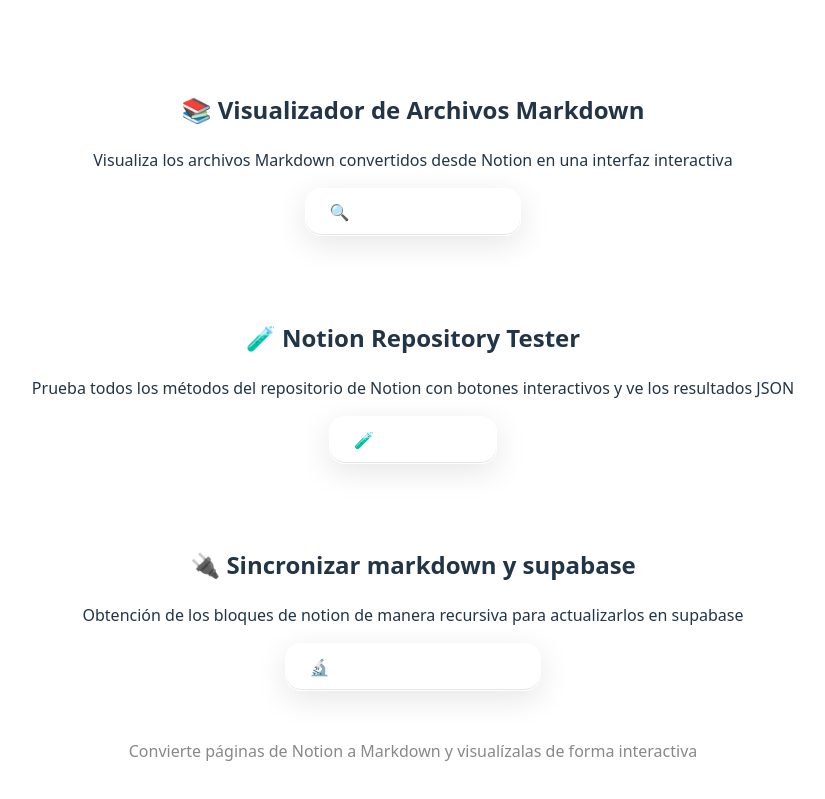
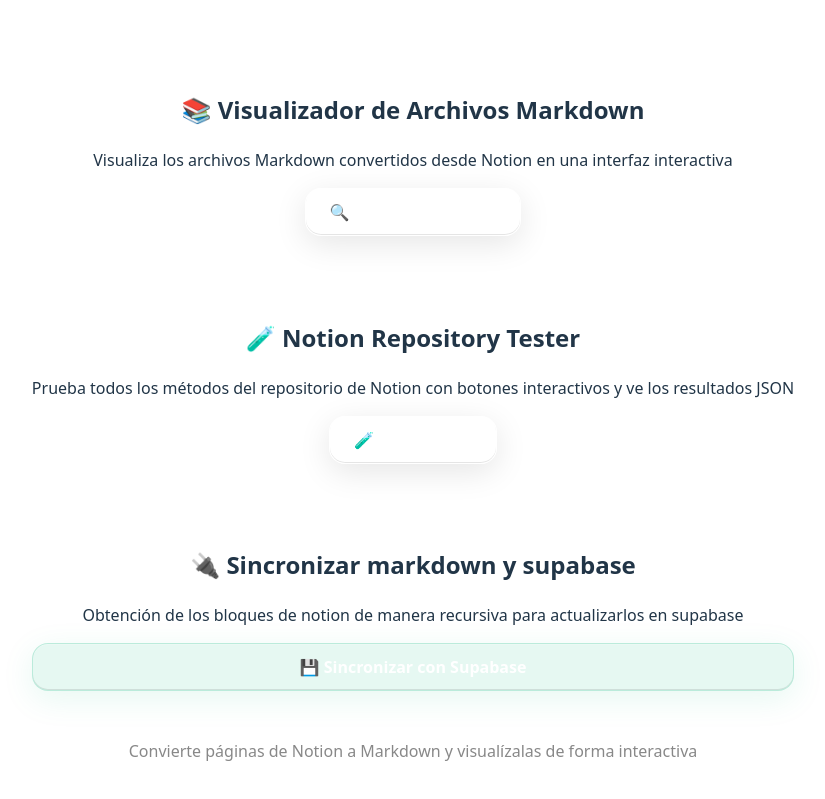
Before and after one commit to drzkn/m2n, a React (Vite) app: page / in a window 1280 px wide. Shown: the part 267-1066 px from the top of the page, without its empty margins (227-1052 px from the left). Built offline with nearby package versions, Linux system fonts and the light colour scheme; no server answers.

Commit message:
creates service to work with supabase

```diff
--- a/src/components/MainPage/MainPage.repository.ts
+++ b/src/components/MainPage/MainPage.repository.ts
@@ -1,25 +1,23 @@
-import { Page } from "../../domain/entities/Page";
-import { container } from "../../infrastructure/di/container";
+import { container } from '../../infrastructure/di/container';
+import { Page } from '../../domain/entities/Page';
+import { MarkdownPageInsert } from '../../adapters/output/infrastructure/supabase/types';
+
+export interface MarkdownFileResult {
+  pageId: string;
+  title: string;
+  markdown: string;
+  blocksCount: number;
+  stats: { totalBlocks: number; maxDepth: number; apiCalls: number };
+}
 
 export class MainPageRepository {
-  private databaseId: string;
-  private handleProcessing: React.Dispatch<React.SetStateAction<boolean>>;
-  private handleProgress: React.Dispatch<React.SetStateAction<{
-    current: number;
-    total: number;
-    currentPageTitle: string;
-  } | null>>;
+  constructor(
+    private databaseId: string,
+    private setIsProcessing: (processing: boolean) => void,
+    private setProgress: (progress: { current: number; total: number; currentPageTitle: string } | null) => void
+  ) { }
 
-  constructor(databaseId: string, handleProcessing: React.Dispatch<React.SetStateAction<boolean>>, handleProgress: React.Dispatch<React.SetStateAction<{
-    current: number;
-    total: number;
-    currentPageTitle: string;
-  } | null>>,) {
-    this.databaseId = databaseId;
-    this.handleProgress = handleProgress
-    this.handleProcessing = handleProcessing;
-  }
-
+  // Función para logs con emojis y timestamp
   private log(level: 'info' | 'success' | 'warn' | 'error', message: string, data?: unknown) {
     const timestamp = new Date().toISOString();
     const logMessage = `[${timestamp}] [MARKDOWN-${level.toUpperCase()}] ${message}`;
@@ -38,8 +36,9 @@
         console.error(`❌ ${logMessage}`, data || '');
         break;
     }
-  };
+  }
 
+  // Función auxiliar para extraer título de página
   private extractPageTitle(page: unknown): string {
     try {
       const pageObj = page as { properties?: Record<string, unknown>; id?: string };
@@ -55,6 +54,7 @@
         }
       }
 
+      // Buscar en otras propiedades que podrían ser el título
       if (properties) {
         for (const [, value] of Object.entries(properties)) {
           if (typeof value === 'object' && value !== null) {
@@ -74,14 +74,16 @@
       const pageObj = page as { id?: string };
       return `Página ${pageObj.id?.slice(0, 8) || 'unknown'}...`;
     }
-  };
+  }
 
-  async handleSyncToMarkdown() {
-    this.handleProcessing(true);
-    this.handleProgress(null);
+  // Función para convertir bloques a markdown y mostrar en consola
+  async handleSyncToMarkdown(): Promise<void> {
+    this.setIsProcessing(true);
+    this.setProgress(null);
     this.log('info', `🚀 Iniciando conversión a markdown para base de datos: ${this.databaseId}`);
 
     try {
+      // Paso 1: Obtener todas las páginas de la base de datos
       this.log('info', '📊 Obteniendo páginas de la base de datos...');
       const pages = await container.queryDatabaseUseCase.execute(this.databaseId);
       this.log('success', `📄 Encontradas ${pages.length} páginas en la base de datos`);
@@ -91,22 +93,17 @@
         return;
       }
 
-      const markdownFiles: Array<{
-        pageId: string;
-        title: string;
-        markdown: string;
-        blocksCount: number;
-        stats: { totalBlocks: number; maxDepth: number; apiCalls: number }
-      }> = [];
-
+      // Paso 2: Procesar cada página en paralelo
+      const markdownFiles: MarkdownFileResult[] = [];
       this.log('info', `🚀 Procesando ${pages.length} páginas en paralelo...`);
 
       let completedPages = 0;
-      const processPage = async (page: unknown, index: number) => {
+      const processPage = async (page: unknown, index: number): Promise<MarkdownFileResult | null> => {
         const pageTitle = this.extractPageTitle(page);
         this.log('info', `📃 [${index + 1}/${pages.length}] Iniciando procesamiento de: ${pageTitle}`);
 
         try {
+          // Obtener bloques recursivos
           this.log('info', `🌳 Obteniendo bloques recursivos para: ${(page as { id: string }).id}`);
           const blocksResult = await container.getBlockChildrenRecursiveUseCase.execute((page as { id: string }).id, {
             maxDepth: 5,
@@ -116,10 +113,11 @@
 
           this.log('success', `🧱 [${pageTitle}] Obtenidos ${blocksResult.totalBlocks} bloques (profundidad máxima: ${blocksResult.maxDepthReached}, ${blocksResult.apiCallsCount} llamadas API)`);
 
+          // Convertir página y bloques a markdown
           this.log('info', `📝 [${pageTitle}] Convirtiendo a markdown...`);
           const markdownContent = container.markdownConverterService.convertPageWithBlocksToMarkdown(page as Page, blocksResult.blocks);
 
-          const markdownFile = {
+          const markdownFile: MarkdownFileResult = {
             pageId: (page as { id: string }).id,
             title: pageTitle,
             markdown: typeof markdownContent === 'string' ? markdownContent : markdownContent.content,
@@ -131,8 +129,9 @@
             }
           };
 
+          // Actualizar progreso de manera thread-safe
           completedPages++;
-          this.handleProgress({
+          this.setProgress({
             current: completedPages,
             total: pages.length,
             currentPageTitle: `Completadas: ${completedPages}/${pages.length}`
@@ -143,7 +142,7 @@
 
         } catch (error) {
           completedPages++;
-          this.handleProgress({
+          this.setProgress({
             current: completedPages,
             total: pages.length,
             currentPageTitle: `Completadas: ${completedPages}/${pages.length} (con errores)`
@@ -154,13 +153,16 @@
         }
       };
 
+      // Ejecutar todas las páginas en paralelo
       const results = await Promise.all(
         pages.map((page, index) => processPage(page, index))
       );
 
+      // Filtrar resultados exitosos
       const successfulResults = results.filter((result): result is NonNullable<typeof result> => result !== null);
       markdownFiles.push(...successfulResults);
 
+      // Paso 3: Mostrar todos los archivos markdown en consola
       this.log('info', '📋 Mostrando archivos markdown generados:');
       console.log('\n🎉 ===== ARCHIVOS MARKDOWN GENERADOS ===== 🎉\n');
 
@@ -175,12 +177,13 @@
         console.log(`\n📄 =============== FIN ARCHIVO ${index + 1} ===============\n`);
       });
 
+      // Resumen final
       const totalBlocks = markdownFiles.reduce((sum, file) => sum + file.blocksCount, 0);
       const totalApiCalls = markdownFiles.reduce((sum, file) => sum + file.stats.apiCalls, 0);
 
       this.log('success', `🎉 Conversión completada: ${markdownFiles.length} archivos, ${totalBlocks} bloques totales, ${totalApiCalls} llamadas API`);
 
-      console.log(`🎉 ¡Conversión completada!\n\n` +
+      alert(`🎉 ¡Conversión completada!\n\n` +
         `📄 ${markdownFiles.length} páginas procesadas\n` +
         `🧱 ${totalBlocks} bloques convertidos\n` +
         `⚡ ${totalApiCalls} llamadas a la API\n\n` +
@@ -190,8 +193,123 @@
       this.log('error', `💥 Error crítico: ${error instanceof Error ? error.message : 'Error desconocido'}`, error);
       alert(`❌ Error en la conversión: ${error instanceof Error ? error.message : 'Error desconocido'}`);
     } finally {
-      this.handleProcessing(false);
-      this.handleProgress(null);
+      this.setIsProcessing(false);
+      this.setProgress(null);
     }
-  };
+  }
+
+  // Nueva función para guardar en Supabase
+  async handleSyncToSupabase(): Promise<void> {
+    this.setIsProcessing(true);
+    this.setProgress(null);
+    this.log('info', `🚀 Iniciando sincronización con Supabase para base de datos: ${this.databaseId}`);
+
+    try {
+      // Paso 1: Obtener todas las páginas de la base de datos
+      this.log('info', '📊 Obteniendo páginas de la base de datos...');
+      const pages = await container.queryDatabaseUseCase.execute(this.databaseId);
+      this.log('success', `📄 Encontradas ${pages.length} páginas en la base de datos`);
+
+      if (pages.length === 0) {
+        this.log('warn', 'No se encontraron páginas en la base de datos');
+        return;
+      }
+
+      // Paso 2: Procesar y guardar cada página en paralelo
+      this.log('info', `🚀 Procesando y guardando ${pages.length} páginas en Supabase...`);
+
+      let completedPages = 0;
+      let savedPages = 0;
+      let errorPages = 0;
+
+      const processAndSavePage = async (page: unknown, index: number): Promise<boolean> => {
+        const pageTitle = this.extractPageTitle(page);
+        this.log('info', `📃 [${index + 1}/${pages.length}] Procesando: ${pageTitle}`);
+
+        try {
+          // Obtener bloques recursivos
+          const blocksResult = await container.getBlockChildrenRecursiveUseCase.execute((page as { id: string }).id, {
+            maxDepth: 20,
+            includeEmptyBlocks: false,
+            delayBetweenRequests: 150
+          });
+
+          // Convertir página y bloques a markdown
+          const markdownContent = container.markdownConverterService.convertPageWithBlocksToMarkdown(page as Page, blocksResult.blocks);
+          const markdownText = typeof markdownContent === 'string' ? markdownContent : markdownContent.content;
+
+          // Preparar datos para Supabase
+          const pageData = page as {
+            id: string;
+            url?: string;
+            created_time?: string;
+            last_edited_time?: string;
+          };
+
+          const supabaseData: MarkdownPageInsert = {
+            notion_page_id: pageData.id,
+            title: pageTitle,
+            content: markdownText,
+            notion_url: pageData.url || null,
+            notion_created_time: pageData.created_time || null,
+            notion_last_edited_time: pageData.last_edited_time || null,
+            metadata: {
+              blocks_count: blocksResult.totalBlocks,
+              max_depth: blocksResult.maxDepthReached,
+              api_calls: blocksResult.apiCallsCount,
+              processed_at: new Date().toISOString()
+            }
+          };
+
+          // Guardar o actualizar en Supabase usando upsert
+          await container.supabaseMarkdownRepository.upsert(supabaseData);
+
+          // Actualizar progreso
+          completedPages++;
+          savedPages++;
+          this.setProgress({
+            current: completedPages,
+            total: pages.length,
+            currentPageTitle: `💾 Guardada: ${pageTitle}`
+          });
+
+          this.log('success', `✅ [${completedPages}/${pages.length}] "${pageTitle}" guardada en Supabase (${blocksResult.totalBlocks} bloques)`);
+          return true;
+
+        } catch (error) {
+          completedPages++;
+          errorPages++;
+          this.setProgress({
+            current: completedPages,
+            total: pages.length,
+            currentPageTitle: `❌ Error: ${pageTitle}`
+          });
+
+          this.log('error', `❌ Error procesando/guardando "${pageTitle}": ${error instanceof Error ? error.message : 'Error desconocido'}`, error);
+          return false;
+        }
+      };
+
+      // Ejecutar todas las páginas en paralelo
+      await Promise.all(
+        pages.map((page, index) => processAndSavePage(page, index))
+      );
+
+      // Resumen final
+      this.log('success', `🎉 Sincronización completada: ${savedPages} páginas guardadas, ${errorPages} errores`);
+
+      alert(`🎉 ¡Sincronización con Supabase completada!\n\n` +
+        `💾 ${savedPages} páginas guardadas exitosamente\n` +
+        `❌ ${errorPages} páginas con errores\n` +
+        `📊 Total procesado: ${completedPages}/${pages.length}\n\n` +
+        `🗄️ Los archivos markdown están ahora disponibles en tu base de datos de Supabase.`);
+
+    } catch (error) {
+      this.log('error', `💥 Error crítico: ${error instanceof Error ? error.message : 'Error desconocido'}`, error);
+      alert(`❌ Error en la sincronización: ${error instanceof Error ? error.message : 'Error desconocido'}`);
+    } finally {
+      this.setIsProcessing(false);
+      this.setProgress(null);
+    }
+  }
 }
--- a/src/components/MainPage/MainPage.tsx
+++ b/src/components/MainPage/MainPage.tsx
@@ -56,7 +56,9 @@
         <p>
           Obtención de los bloques de notion de manera recursiva para actualizarlos en supabase
         </p>
-        <button
+
+        <div style={{ display: 'flex', gap: '1rem', flexDirection: 'column' }}>
+          {/* <button
             className={`primary-button ${isProcessing ? 'processing' : ''}`}
             onClick={async () => { await mainPageRepository.handleSyncToMarkdown() }}
             disabled={isProcessing || !databaseId.trim()}
@@ -68,9 +70,26 @@
                 '⏳ Iniciando...'
               )
             ) : (
-            '🔬 Sincronizar a supabase'
+              '🔬 Convertir a Markdown (Consola)'
+            )}
+          </button> */}
+
+          <button
+            className={`primary-button test-button ${isProcessing ? 'processing' : ''}`}
+            onClick={async () => { await mainPageRepository.handleSyncToSupabase() }}
+            disabled={isProcessing || !databaseId.trim()}
+          >
+            {isProcessing ? (
+              progress ? (
+                `⏳ Guardando... (${progress.current}/${progress.total})`
+              ) : (
+                '⏳ Iniciando...'
+              )
+            ) : (
+              '💾 Sincronizar con Supabase'
             )}
           </button>
+        </div>
 
         {isProcessing && progress && (
           <div className="progress-container">
```
Lines whose indentation alone changed are shown as unchanged.
